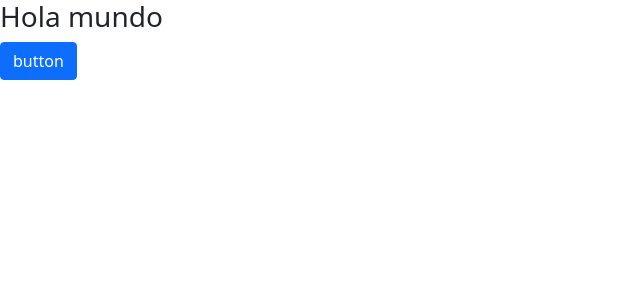
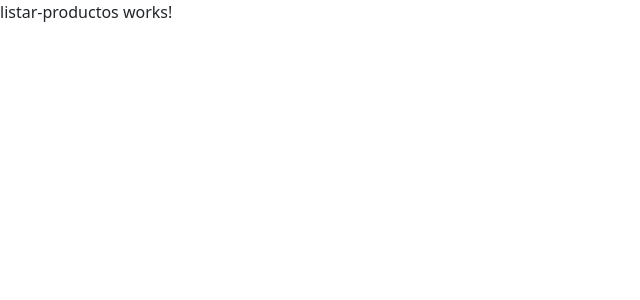
Before and after one commit to AdrianRomeroRamirez/mean-1, an Angular app in the folder cliente/: page / in a window 1280 px wide. Shown: the top 300 px of the page, without its empty margins (0-640 px from the left). Built offline with nearby package versions, Linux system fonts and the light colour scheme.

Commit message:
add routing

```diff
--- a/cliente/src/app/app-routing.module.ts
+++ b/cliente/src/app/app-routing.module.ts
@@ -1,10 +1,19 @@
 import { NgModule } from '@angular/core';
 import { RouterModule, Routes } from '@angular/router';
+import { CrearProductoComponent } from './components/crear-producto/crear-producto.component';
 
-const routes: Routes = [];
+// components
+import { ListarProductosComponent } from './components/listar-productos/listar-productos.component';
+
+const routes: Routes = [
+  { path: '', component: ListarProductosComponent },
+  { path: 'crear-producto', component: CrearProductoComponent },
+  { path: 'editar-producto/:id', component: CrearProductoComponent },
+  { path: '**', redirectTo: '', pathMatch: 'full' },
+];
 
 @NgModule({
   imports: [RouterModule.forRoot(routes)],
-  exports: [RouterModule]
+  exports: [RouterModule],
 })
-export class AppRoutingModule { }
+export class AppRoutingModule {}
--- a/cliente/src/app/app.component.html
+++ b/cliente/src/app/app.component.html
@@ -1,2 +1 @@
-<h3>Hola mundo</h3>
-<button class="btn btn-primary">button</button>
+<router-outlet></router-outlet>
```
